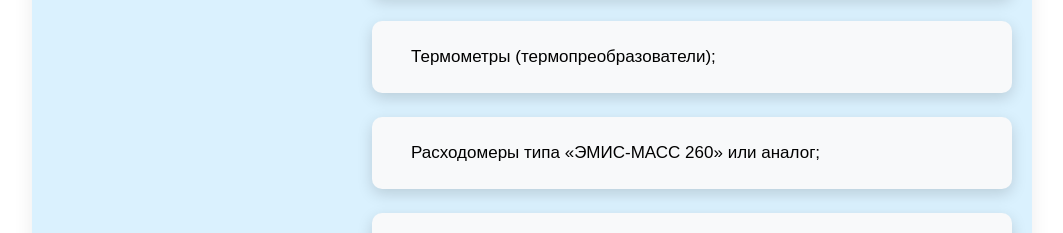
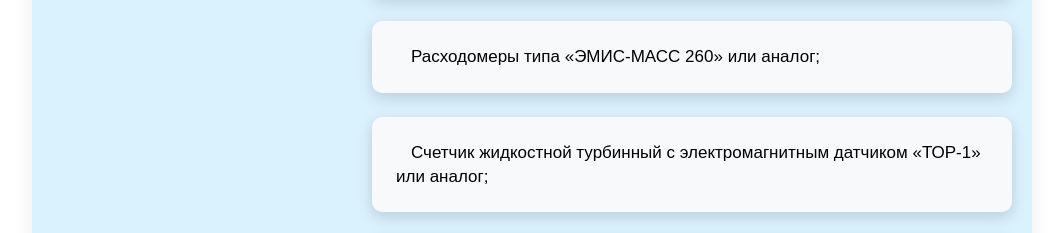
Before and after one commit to New-Technologies123/ruAstro, an Astro site: page /products/accounting-system/stationary in a window 1280 px wide. Shown: the part 2031-2264 px from the top of the page, without its empty margins (108-1171 px from the left). Built offline with nearby package versions, Linux system fonts and the light colour scheme; Astro itself is replaced by a stand-in of ours.

Commit message:
new Products

```diff
--- a/src/components/content/products/AccountingSystem/Stationary.tsx
+++ b/src/components/content/products/AccountingSystem/Stationary.tsx
@@ -125,11 +125,6 @@
                   </li>
                   <li className={Styles.feature}>
                     <div className={Styles.featureText}>
-                      <p>Термометры (термопреобразователи);</p>
-                    </div>
-                  </li>
-                  <li className={Styles.feature}>
-                    <div className={Styles.featureText}>
                       <p>Расходомеры типа «ЭМИС-МАСС 260» или аналог;</p>
                     </div>
                   </li>
--- a/src/pages/products/accessories/psm.astro
+++ b/src/pages/products/accessories/psm.astro
@@ -5,7 +5,7 @@
 import { Content } from '../../../components/base/Content';
 import { Psm as PsmContent} from '../../../components/content/products/Accessories/Psm';
 
-const description = 'Переключатель скважин многоходовой (ПСМ), псм, переключатель скважин, псм агзу, псм для агзу';
+const description = 'Переключатель скважин многоходовой (ПСМ), псм, переключатель скважин, псм агзу, псм для агзу, псм гидравлика';
 ---
 
 <Layout description={description}>
```
